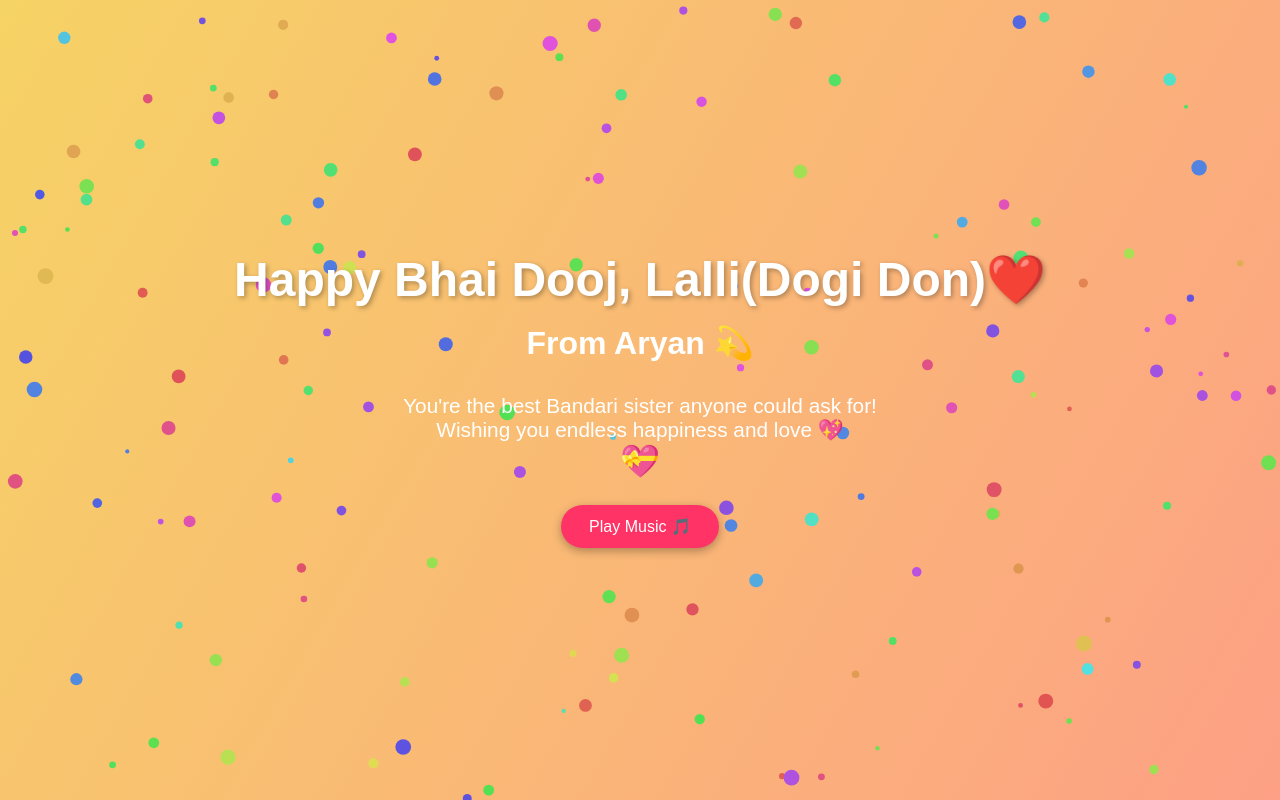
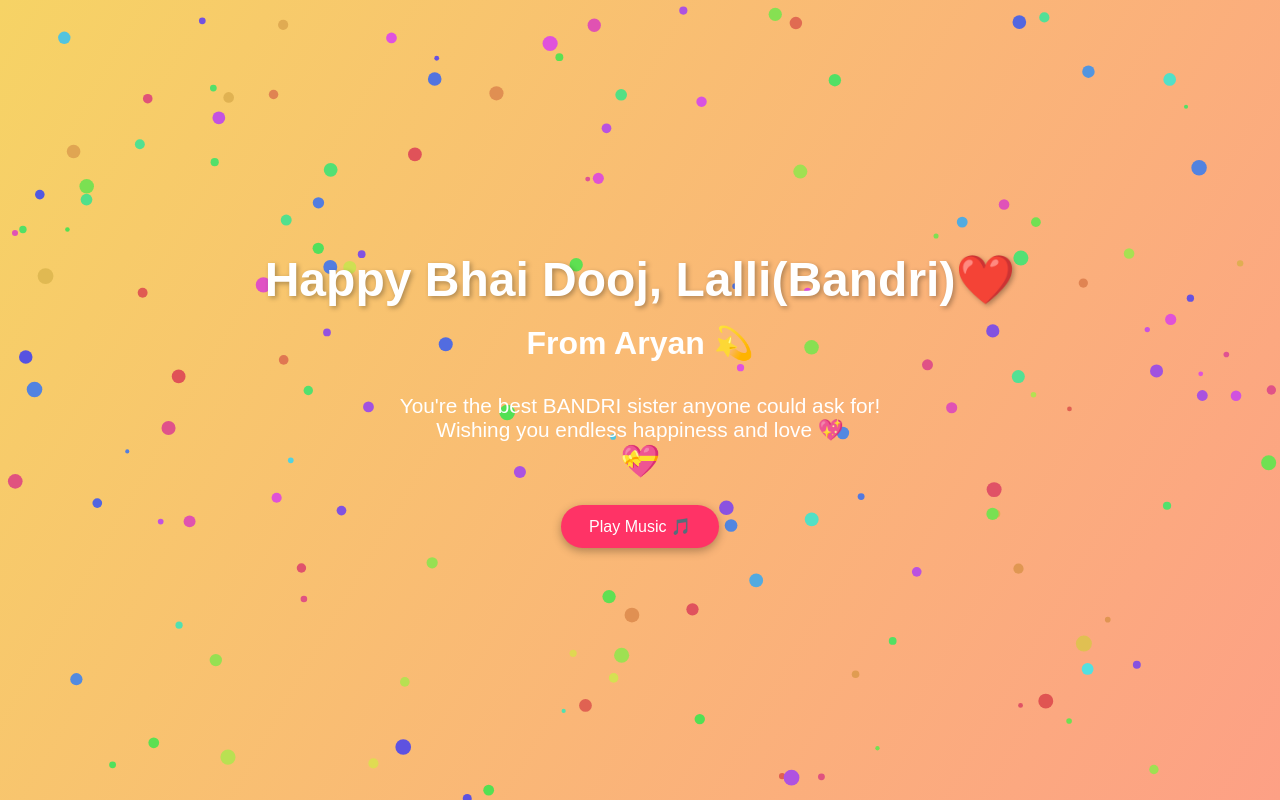
Before and after one commit to Aryan1i/Bhai-dooj-greeting, a plain HTML site: page index.html in a window 1280 px wide. Drawn offline with Linux system fonts and the light colour scheme.

Commit message:
Update index.html

```diff
--- a/index.html
+++ b/index.html
@@ -98,9 +98,9 @@
     <canvas id="confetti"></canvas>
 
     <div class="container">
-      <h1>Happy Bhai Dooj, Lalli(Dogi Don)❤️</h1>
+      <h1>Happy Bhai Dooj, Lalli(Bandri)❤️</h1>
       <h2>From Aryan 💫</h2>
-      <p>You're the best Bandari sister anyone could ask for!<br />Wishing you endless happiness and love 💖</p>
+      <p>You're the best BANDRI sister anyone could ask for!<br />Wishing you endless happiness and love 💖</p>
       <div class="heart">💝</div>
       <button id="playBtn">Play Music 🎵</button>
     </div>
```
